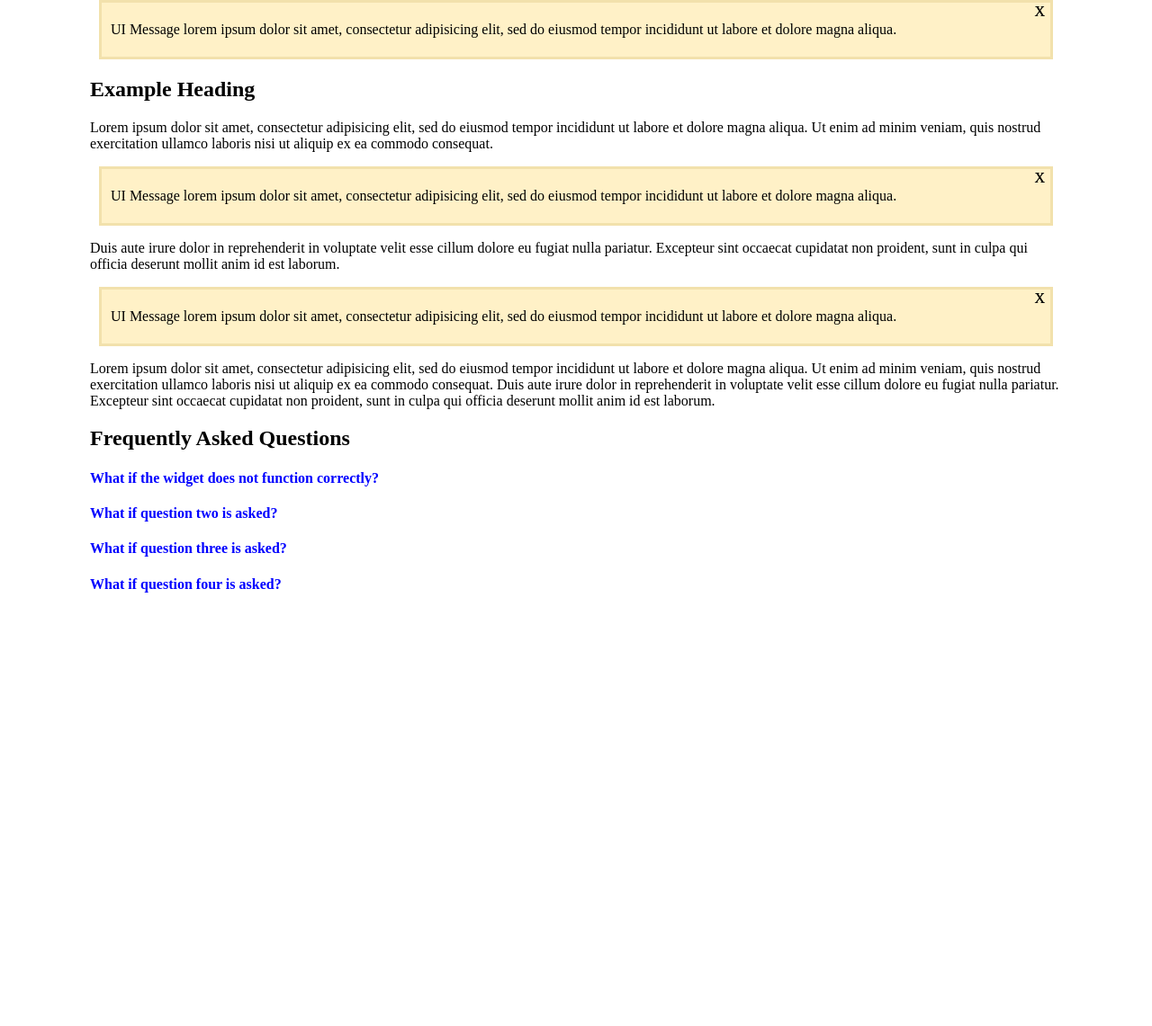
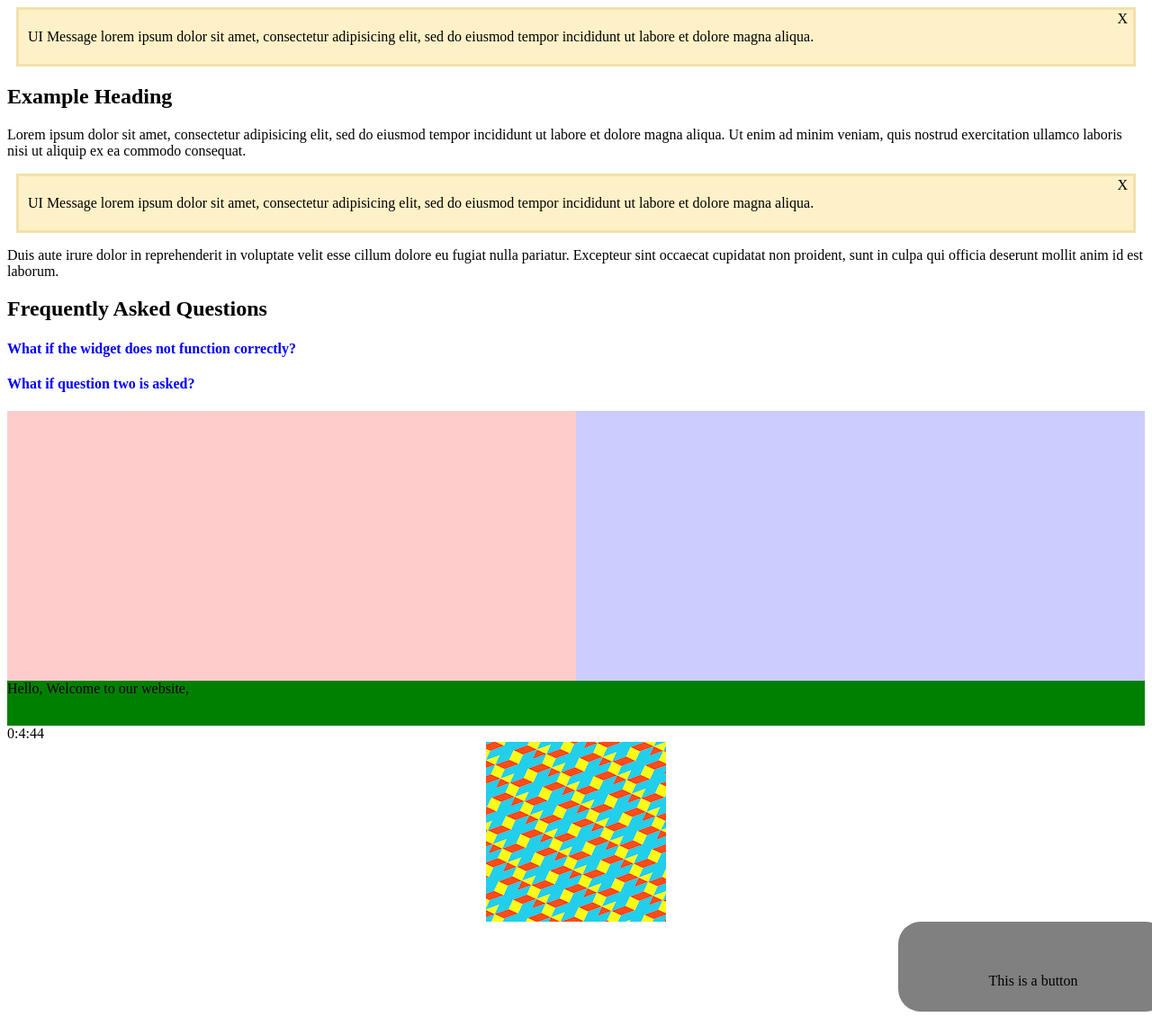
Before and after one commit to pabloverapdx/javascript-jquery-practice, a plain HTML site: page index.html in a window 1280 px wide. Shown: the part 388-1529 px from the top of the page at 90% size. Before the commit the page ends 1068 px from the top, so only its background shows below. Drawn offline with nearby package versions, Linux system fonts and the light colour scheme.

Commit message:
keep practicing javascript and jquery

```diff
--- a/css/styles.css
+++ b/css/styles.css
@@ -3,15 +3,10 @@
 	width: 50px;
 	height: 50px;
 	background-color: red;
-	top: 0%; left: 0%;
-  /*transform: translate(-50%, -50%);*/
+	/*top: 50%; left: 50%;
+  transform: translate(-50%, -50%);*/
 }
 
-
-
-body {
-	margin: 0px 100px;
-}
 .ui-message {
 	position: relative;
 	margin: 0px 10px;
@@ -33,3 +28,63 @@ body {
 	color: blue;
 	cursor: pointer;
 }
+
+/**,
+*::before,
+*::after {
+    -webkit-box-sizing: border-box;
+       -moz-box-sizing: border-box;
+            box-sizing: border-box;
+}*/
+
+/*html body {
+	width: 100%;
+	background-color: yellow;
+}*/
+
+li {
+	list-style-type: none;
+}
+.red {
+	float: left;
+	height: 300px;
+	width: 50%;
+	/*margin: 0;
+	padding: 0;*/
+	background-color: red;
+	opacity: 0.2;
+}
+
+.blue {
+	opacity: 0.2;
+	float: right;
+	height: 300px;
+	width: 50%;
+	/*margin: 0;
+	padding: 0;*/
+	background-color: blue;
+}
+
+#footer {
+	clear: both;
+	width: 100%;
+	height: 50px;
+	background-color: green;
+}
+
+img {
+	display: block;
+	margin: 0 auto;
+}
+
+.button {
+	display: inline-block;
+	/*display: block;*/
+	margin-left: 990px;
+	height: 100px;
+	width: 300px;
+	background-color: grey;
+	text-align: center;
+	line-height: 100px;
+	border-radius: 25px;
+}
--- a/index.html
+++ b/index.html
@@ -44,14 +44,6 @@
 
 	<p>Duis aute irure dolor in reprehenderit in voluptate velit esse cillum dolore eu fugiat nulla pariatur. Excepteur sint occaecat cupidatat non proident, sunt in culpa qui officia deserunt mollit anim id est laborum.</p>
 
-	<!-- ui-message -->
-	<div class="ui-message">
-		<!-- <span class="ui-close">X</span> -->
-		<p>UI Message lorem ipsum dolor sit amet, consectetur adipisicing elit, sed do eiusmod tempor incididunt ut labore et dolore magna aliqua.</p>
-	</div><!-- /ui-message -->
-
-	<p>Lorem ipsum dolor sit amet, consectetur adipisicing elit, sed do eiusmod tempor incididunt ut labore et dolore magna aliqua. Ut enim ad minim veniam, quis nostrud exercitation ullamco laboris nisi ut aliquip ex ea commodo consequat. Duis aute irure dolor in reprehenderit in voluptate velit esse cillum dolore eu fugiat nulla pariatur. Excepteur sint occaecat cupidatat non proident, sunt in culpa qui officia deserunt mollit anim id est laborum.</p>
-
 	<!-- faq -->
 	<div class="faq">
 
@@ -73,23 +65,26 @@
 			<p>Lorem ipsum dolor sit amet, consectetur adipisicing elit, sed do eiusmod tempor incididunt ut labore et dolore magna.</p>
 		</div><!-- /answer -->
 
-		<h4>What if question three is asked?</h4>
+	</div><!-- /faq -->
 
-		<!-- answer -->
-		<div class="answer">
-			<p>Answer text to question #3 here lorem ipsum dolor sit amet, consectetur adipisicing elit, sed do eiusmod tempor incididunt ut labor, duis aute irure dolor in reprehenderit ut aliquip ex ea commodo consequat ipsum dolor sit.</p>
-			<p>Lorem ipsum dolor sit amet, consectetur adipisicing elit, sed do eiusmod tempor incididunt ut labore et dolore magna.</p>
-		</div><!-- /answer -->
+	<div class="red">
 
-		<h4>What if question four is asked?</h4>
+	</div>
+	<div class="blue">
 
-		<!-- answer -->
-		<div class="answer">
-			<p>Answer text to question #4 here lorem ipsum dolor sit amet, consectetur adipisicing elit, sed do eiusmod tempor incididunt ut labor, duis aute irure dolor in reprehenderit ut aliquip ex ea commodo consequat ipsum dolor sit.</p>
-			<p>Lorem ipsum dolor sit amet, consectetur adipisicing elit, sed do eiusmod tempor incididunt ut labore et dolore magna.</p>
-		</div><!-- /answer -->
+	</div>
+	<div id="footer">
+		Hello, Welcome to our website,
+	</div>
+	<div class="clock">
 
-	</div><!-- /faq -->
+	</div>
+
+	<img src="img/photo.jpg" alt="">
+
+	<div class="button">
+		<p>This is a button</p>
+	</div>
 
 		<script type="text/javascript" src="https://code.jquery.com/jquery-2.1.1.min.js"></script>
 		<script src="js/script.js"></script>
--- a/js/script.js
+++ b/js/script.js
@@ -1,46 +1,60 @@
-$(document).ready(function() {
-
-	$(".ui-message").append('<span class="ui-close">X</span>') // manipulating the dom
-
-	$(".ui-close").click(function() { // event handling
-		// $(".ui-message").hide();
-		$(this).parents(".ui-message").fadeOut(); // traversing the dom
-		// It can be written as parent too without the s.
-	});
-});
-
+// Code to move square
 $(document).ready(function(){
     $('#square').click(function(){
-        $(this).animate({
+        $("#square").animate({
             left: '+=10px'
     });
-  })
   })
   document.title = "Changing the title"
   // document.body.style.backgroundColor = "green"
   document.getElementById('headline').innerHTML = "This is a test"
   var getElementById = document.getElementById('headline');
   getElementById.innerHTML = "This is ANOTHER test";
-
   var listItems = document.getElementById('our-list').getElementsByTagName('li')
   // listItems[3].innerHTML = "Hello World";
 
   for (i = 0; i < listItems.length; i++) {
     listItems[i].addEventListener("click", activatedItem);
   }
-
   function activatedItem() {
     alert("click detected");
   };
-
-$(document).ready(function() {
+  // Code to hide X and toggle answers
   $(".ui-message").append('<span class="ui-close">X</span>')
   $(".ui-close").click(function() {
     $(this).parents(".ui-message").fadeOut();
   });
+  // Code to slideToggle answers of questions //
   $(".answer").hide();
   $("h4").click(function() {
     $(this).next(".answer").slideToggle();
-	})
+  });
   $("h4").addClass("faq-question");
+
+  // alert(scrollPos);
+  $(".red").click(function() {
+    $(".red").hide();
   });
+  $(".blue").click(function() {
+    $(".blue").slideUp();
+  });
+  //// PROMPT CUSTOME NAME GREETING //////
+  // var name = prompt("what is your name?");
+
+  // Change color of element from Javascript
+  // document.getElementById('footer').style.color = "blue";
+  $("#footer").append(name);
+  $("#footer").click(function() {
+    $("#footer").slideUp();
+  });
+
+  ///////// CLOCK CODE //////////////////////
+  var currentTime = new Date ( );
+
+  var currentHours = currentTime.getHours ( );
+  var currentMinutes = currentTime.getMinutes ( );
+  var currentSeconds = currentTime.getSeconds ( );
+
+  var currentTimeString = currentHours + ":" + currentMinutes + ":" + currentSeconds;
+  $(".clock").append(currentTimeString);
+});
```
Also changed, not shown: img/photo.jpg (added), 1 other file. Lines whose indentation alone changed are shown as unchanged.
